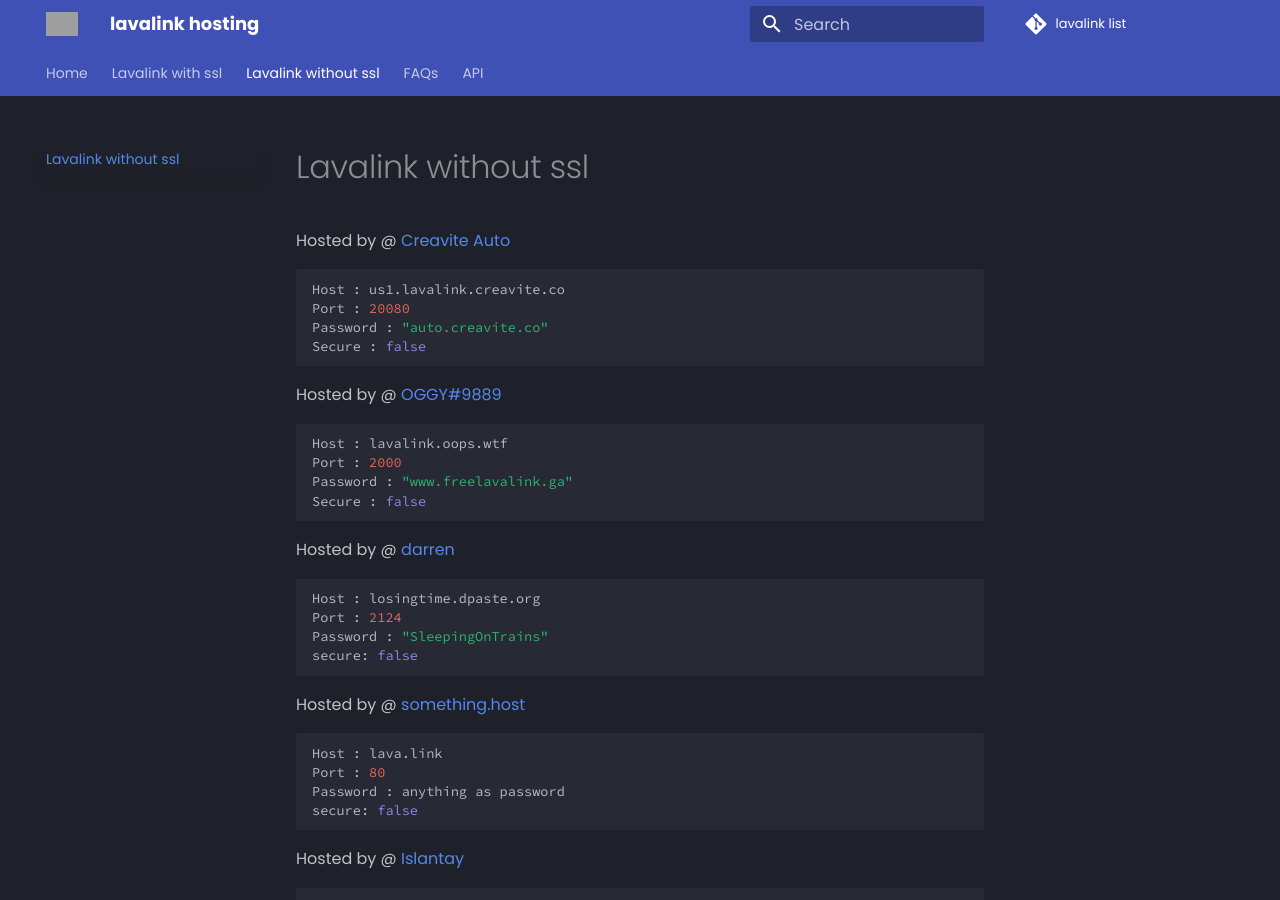
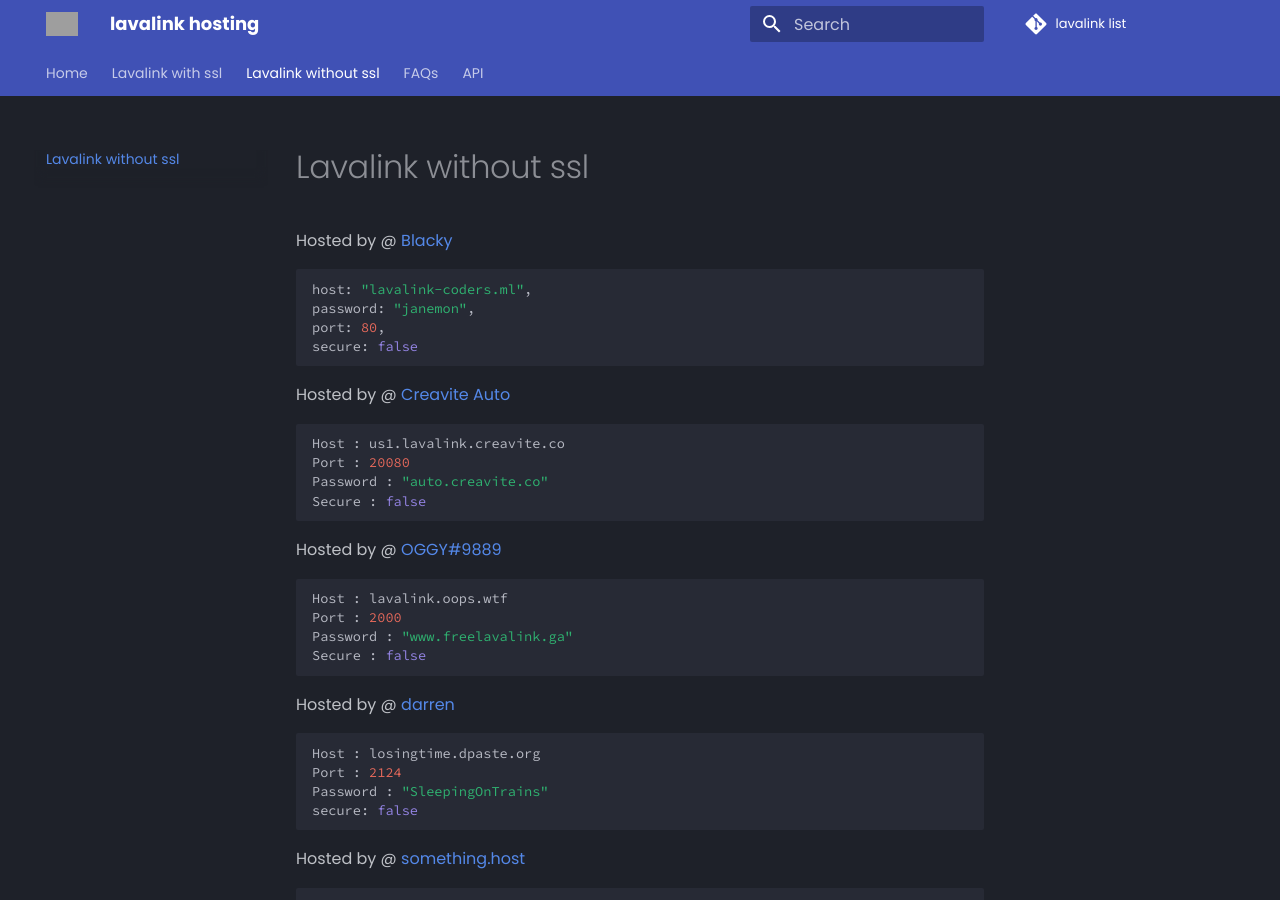
Before and after one commit to DarrenOfficial/lavalink-list, an MkDocs documentation site: the page built from docs/NoSSL/lavalink-without-ssl.md, in a window 1280 px wide and 900 px high. Built offline with MkDocs 1.6.1 and Material for MkDocs 9.7.7, drawn with Linux system fonts in a browser that asks for light colours; comment, search, counter and statistics services are not loaded; grey boxes are pictures that could not be loaded.

Commit message:
add lavalink-without-ssl.md (#79)
* Update lavalink-without-ssl.md

* New lavalink server

````diff
--- a/docs/NoSSL/lavalink-without-ssl.md
+++ b/docs/NoSSL/lavalink-without-ssl.md
@@ -4,6 +4,13 @@ description: Without SSL should work out of the box!
 ---
 
 ---
+Hosted by @ [Blacky](https://github.com/brblacky)
+```bash
+host: "lavalink-coders.ml",
+password: "janemon",
+port: 80,
+secure: false
+```
 Hosted by @ [Creavite Auto](https://auto.creavite.co/?utm_source=lavalinklist&utm_medium=display&utm_campaign=lavalinklist)
 ```bash
 Host : us1.lavalink.creavite.co
````
